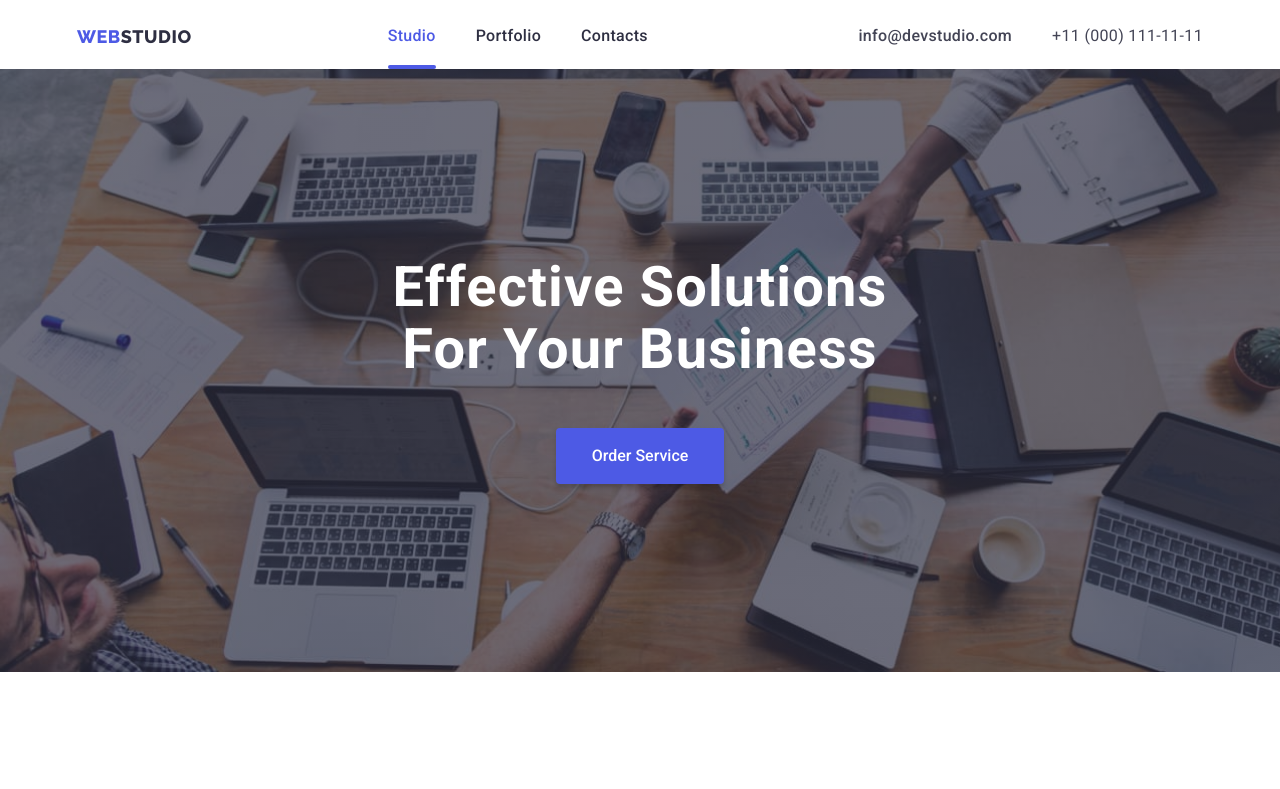
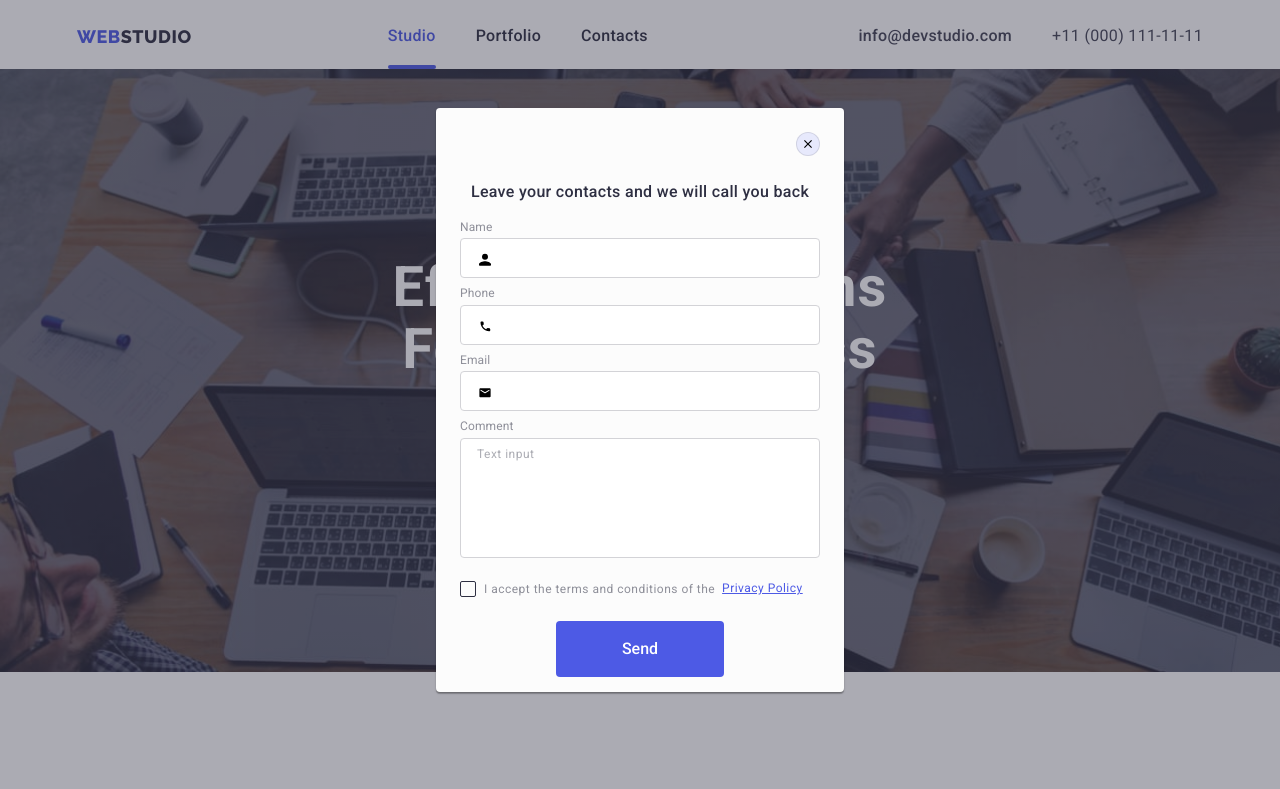
Before and after one commit to ViktoriiaZinec/goit-markap-hw-07, a plain HTML site: page index.html in a window 1280 px wide. Both pictures are taken after a click on the button "Order Service". Shown: the top 789 px of the page. Drawn offline with nearby package versions, Linux system fonts and the light colour scheme.

Commit message:
added modal window

```diff
--- a/css/styles.css
+++ b/css/styles.css
@@ -1051,3 +1051,258 @@ address{
     margin-right: 0;
 }
 }
+/*Modal window*/
+.backdrop {
+    position: fixed;
+    z-index: 100;
+    top: -200px;
+    width: 0;
+    width: 100%;
+    height: 100%;
+    background: rgba(46, 47, 66, 0.4);
+    transition: opacity 250ms cubic-bezier(0.4, 0, 0.2, 1), visibility 250ms cubic-bezier(0.4, 0, 0.2, 1);
+}
+
+.backdrop.is-hidden {
+    opacity: 0;
+    visibility: hidden;
+    pointer-events: none;
+}
+
+.modal {
+    position: absolute;
+    top: 50%;
+    left: 50%;
+    transform: translate(-50%, -50%);
+    padding-left: 24px;
+    padding-right: 24px;
+    padding-top: 72px;
+    padding-bottom: 24px;
+
+    background: #FCFCFC;
+    box-shadow: 0px 1px 1px rgba(0, 0, 0, 0.14), 0px 1px 3px rgba(0, 0, 0, 0.12), 0px 2px 1px rgba(0, 0, 0, 0.2);
+    border-radius: 4px;
+    width: 392px;
+    height: 584px;
+
+
+}
+
+.modal-close-btn {
+    display: flex;
+    justify-content: center;
+    align-items: center;
+    position: absolute;
+    top: 24px;
+    right: 24px;
+    transition: background-color 250ms cubic-bezier(0.4, 0, 0.2, 1);
+
+
+    background-color: var(--nav-border-line);
+    border: 1px solid rgba(0, 0, 0, 0.1);
+    padding: 0;
+    width: 24px;
+    height: 24px;
+    border-radius: 50%;
+
+
+}
+
+.modal-close-btn:hover,
+.modal-close-btn:focus {
+    background-color: var(--hover-focus-color);
+    border: none;
+
+
+
+}
+
+.modal-close-button-icon {
+    transition: fill 250ms cubic-bezier(0.4, 0, 0.2, 1);
+}
+
+.modal-close-btn:hover .modal-close-button-icon,
+.modal-close-btn:focus .modal-close-button-icon {
+    fill: var(--white-text-color);
+}
+
+.modal-form {
+
+    display: flex;
+    flex-direction: column;
+
+}
+
+.modal-form-title {
+    font-weight: 500;
+    font-size: 16px;
+    line-height: 1.5;
+    letter-spacing: 0.02em;
+    color: var(--primary-text-color);
+    margin-bottom: 16px;
+    text-align: center;
+}
+
+.modal-form-input-desc {
+    font-size: 12px;
+    line-height: 1.2;
+    letter-spacing: 0.01em;
+    color: var(--customers-border);
+    margin-bottom: 4px;
+    display: block;
+}
+
+.modal-form-input-wrapper {
+    position: relative;
+    display: block;
+}
+
+.modal-form-input {
+
+    height: 40px;
+    width: 100%;
+    border: 1px solid var(--form-border-color);
+    border-radius: 4px;
+    transition: border-color 250ms cubic-bezier(0.4, 0, 0.2, 1);
+    margin-bottom: 8px;
+    padding-left: 38px;
+
+
+}
+
+.modal-form-input-icon {
+    position: absolute;
+    top: 50%;
+    left: 16px;
+    display: block;
+    transform: translateY(-50%);
+    transition: fill 250ms cubic-bezier(0.4, 0, 0.2, 1);
+
+}
+
+.modal-form-input:focus {
+    outline: none;
+    border: 1px solid var(--accent-color);
+
+}
+
+
+.modal-form-input:focus+.modal-form-input-icon {
+    fill: var(--accent-color);
+}
+
+.icon-checkbox {
+    width: 18px;
+    height: 18px;
+}
+
+.modal-form-message {
+    resize: none;
+    width: 100%;
+    height: 120px;
+    padding: 8px 16px;
+    border: 1px solid var(--form-border-color);
+    border-radius: 4px;
+    margin-bottom: 19px;
+    font-size: 12px;
+    line-height: 1.2;
+    transition: border-color 250ms cubic-bezier(0.4, 0, 0.2, 1);
+}
+
+.modal-form-message::placeholder {
+    font-size: 12px;
+    letter-spacing: 0.04em;
+    line-height: 1.2;
+    color: rgba(46, 47, 66, 0.4);
+
+
+}
+
+.modal-form-message:focus {
+    outline: none;
+    border-color: var(--accent-color);
+}
+
+.modal-form-check-desc::before {
+    content: '';
+    display: block;
+    width: 16px;
+    height: 16px;
+    border: 1px solid var(--primary-bg-hero);
+    border-radius: 2px;
+    cursor: pointer;
+    margin-right: 8px;
+    transition: background-color 250ms cubic-bezier(0.4, 0, 0.2, 1), background-image 250ms cubic-bezier(0.4, 0, 0.2, 1);
+}
+
+.modal-form-check:checked+.modal-form-check-desc::before {
+    background-color: var(--accent-color);
+    border: none;
+    background-image: url(../images/Tick.svg);
+    background-repeat: no-repeat;
+    background-position: center;
+}
+
+.modal-form-check-desc {
+    display: flex;
+    align-items: center;
+
+    font-size: 12px;
+    line-height: 14px;
+    letter-spacing: 0.04em;
+    color: var(--customers-border);
+
+}
+
+.checkbox-link {
+    font-family: inherit;
+    font-size: 12px;
+    line-height: 1.3;
+    letter-spacing: 0.04em;
+    text-decoration-line: underline;
+    color: var(--accent-color);
+    transition: color 250ms cubic-bezier(0.4, 0, 0.2, 1);
+}
+
+.checkbox-link:hover,
+.checkbox-link:focus {
+    color: var(--hover-focus-color);
+}
+
+.contact-form-btn {
+    display: block;
+    margin-left: auto;
+    margin-right: auto;
+    font-weight: 500;
+    font-size: 16px;
+    line-height: 1.5;
+    color: var(--white-text-color);
+    background-color: var(--accent-color);
+    border: none;
+    border-radius: 4px;
+    padding: 16px 66px;
+    transition: background-color 250ms cubic-bezier(0.4, 0, 0.2, 1);
+    margin-top: 24px;
+
+
+}
+
+.contact-form-btn:hover,
+.contact-form-btn:focus {
+    background-color: var(--hover-focus-color);
+}
+
+@media screen and (min-width:768px){
+
+.modal{
+    width: 408px;
+}
+}
+
+@media screen and (min-width:1200px){
+
+.backdrop{
+    top:0;
+}
+
+}
--- a/index.html
+++ b/index.html
@@ -529,7 +529,7 @@
       </div>
       </div>
     </footer>
-   <!-- <div class="backdrop is-hidden" data-modal="">
+    <div class="backdrop is-hidden" data-modal="">
       <div class="modal">
         <button type="button" class="modal-close-btn" data-modal-close>
           <svg class="modal-close-button-icon" width="8" height="8">
@@ -625,7 +625,7 @@
           <button type="submit" class="contact-form-btn">Send</button>
         </form>
       </div>
-    </div>-->
+    </div>
     <script src="./js/modal.js"></script>
 
     <script src="./js/mobile-menu.js"></script>
```
